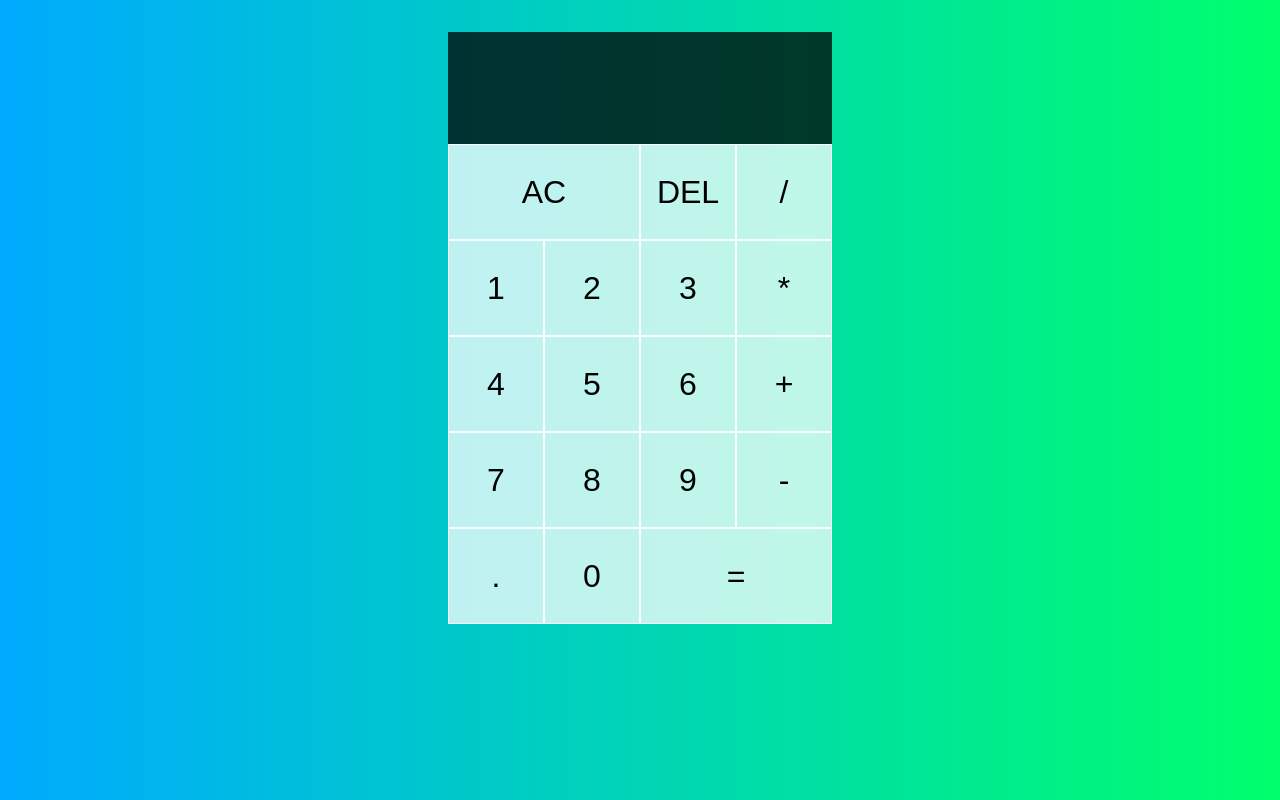
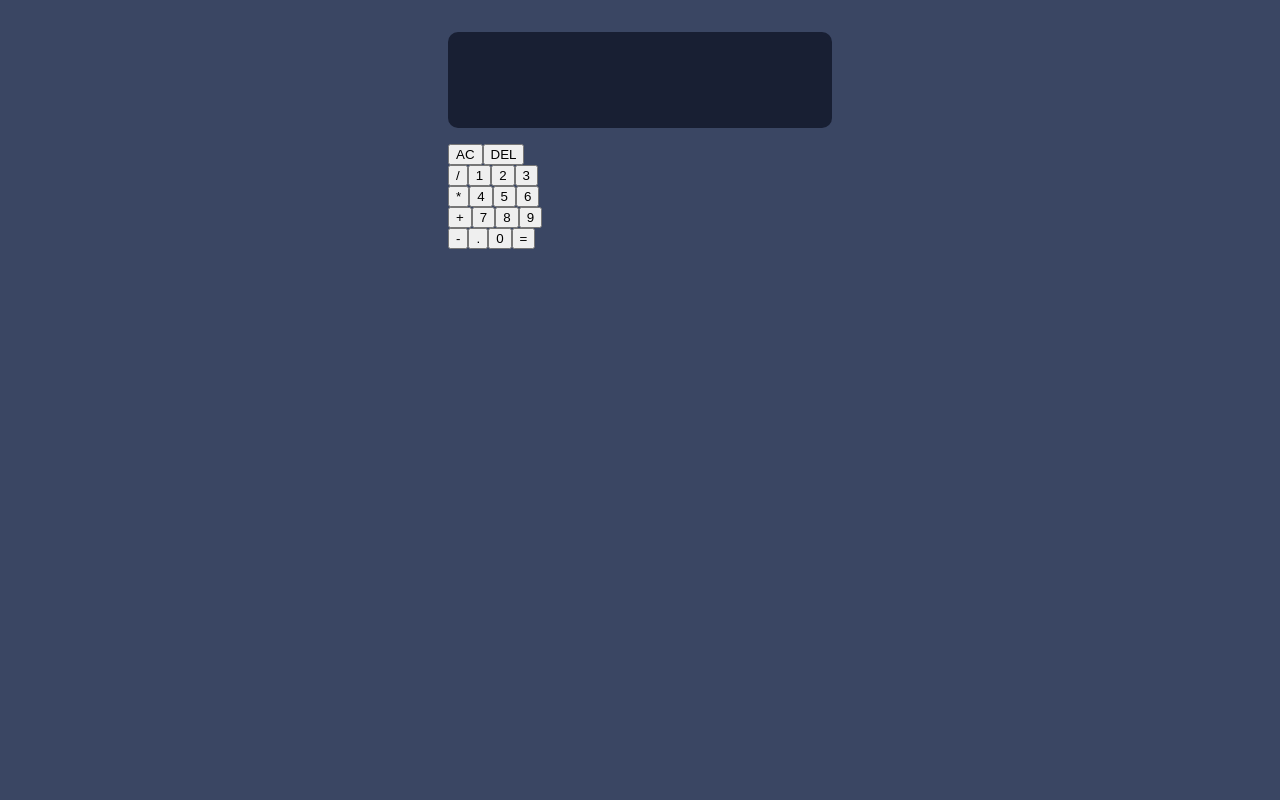
Before and after one commit to roadblock37/react_calculator, a React (Create React App) app: page / in a window 1280 px wide. Built offline with nearby package versions, Linux system fonts and the light colour scheme.

Commit message:
starting to restlye button grid

```diff
--- a/src/App.js
+++ b/src/App.js
@@ -17,6 +17,7 @@ function reducer(state, { type, payload }) {
   switch (type) {
     case ACTIONS.ADD_DIGIT:
       if (state.overwrite) {
+
         return {
           ...state,
           currentOperand: payload.digit,
@@ -188,6 +189,7 @@ function App() {
         </div>
         <div className="current-operand">{formatOperand(currentOperand)}</div>
       </div>
+      <div className="button-grid">
       <button
         className="span-two"
         onClick={() => dispatch({ type: ACTIONS.CLEAR })}>
@@ -211,7 +213,9 @@ function App() {
       <OperationButton operation="-" dispatch={dispatch} />
       <DigitButton digit="." dispatch={dispatch} />
       <DigitButton digit="0" dispatch={dispatch} />
-      <button className="span-two" onClick={() => dispatch({type: ACTIONS.EVALUATE})}>=</button>
+        <button className="span-two" onClick={() => dispatch({ type: ACTIONS.EVALUATE })}>=</button>
+      </div>
+
 
     </div>
   );
--- a/src/index.css
+++ b/src/index.css
@@ -1,11 +1,17 @@
 /* color palettes */
-[theme1] {
-  --primaryBackground: #3A4663;
+ :root{--primaryBackground: #3A4663;
   --outputBackGround: #181F33;
   --outputText: #FFFFFF;
+  --secondaryButtonText: #FFFFFF;
   --buttonBoxBackGround: #242D44;
   --primaryButtonBackground: #EAE3DC;
-  --primaryButtonText: #
+  --primaryButtonShadow: #B3A497;
+  --primaryButtonText: #434A59;
+  --secondaryButtonBackground: #647198;
+  --secondaryButtonShadow: #414E73;
+  --equalButtonBackground: #D03F2F;
+  --equalButtonShadow: #93261A;
+
 }
 *::before, *::after{
   box-sizing: border-box;
@@ -13,7 +19,7 @@
 
 body {
   margin: 0;
-  background: linear-gradient(to right, #00aaff, #00ff6c);
+  background: var(--primaryBackground);
 }
 
 .calculator-grid {
@@ -24,13 +30,13 @@ body {
   grid-template-rows: minmax(7rem, auto) repeat(5, 6rem);
 }
 
-.calculator-grid > button {
+/* .calculator-grid > button {
   cursor: pointer;
   font-size: 2rem;
   border: 1px solid white;
   outline: none;
   background-color: rgba(255, 255, 255, .75);
-}
+} */
 
 .calculator-grid > button:hover,
 .calculator-grid > button:focus {
@@ -43,7 +49,8 @@ body {
 
 .output {
   grid-column: 1/ -1;
-  background-color: rgba(0, 0, 0, .75);
+  background-color: var(--outputBackGround);
+  border-radius: 10px;
   display: flex;
   flex-direction: column;
   align-items: flex-end;
@@ -51,6 +58,7 @@ body {
   padding: 2.75rem;
   word-wrap: break-word;
   word-break: break-all;
+  margin-bottom: 1rem;
 }
 
 .output .previous-operand {
```
Also changed, not shown: theme1Var.css (added, +14 -0 lines).
